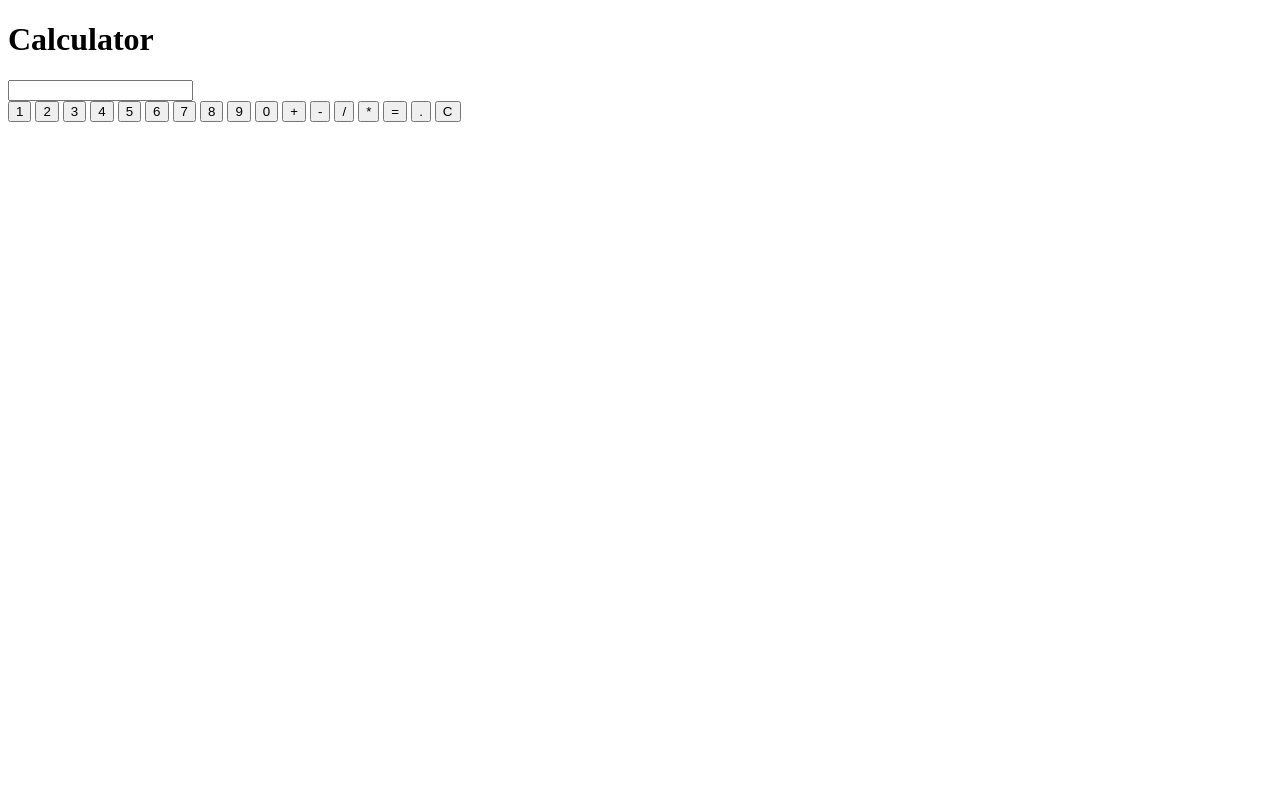
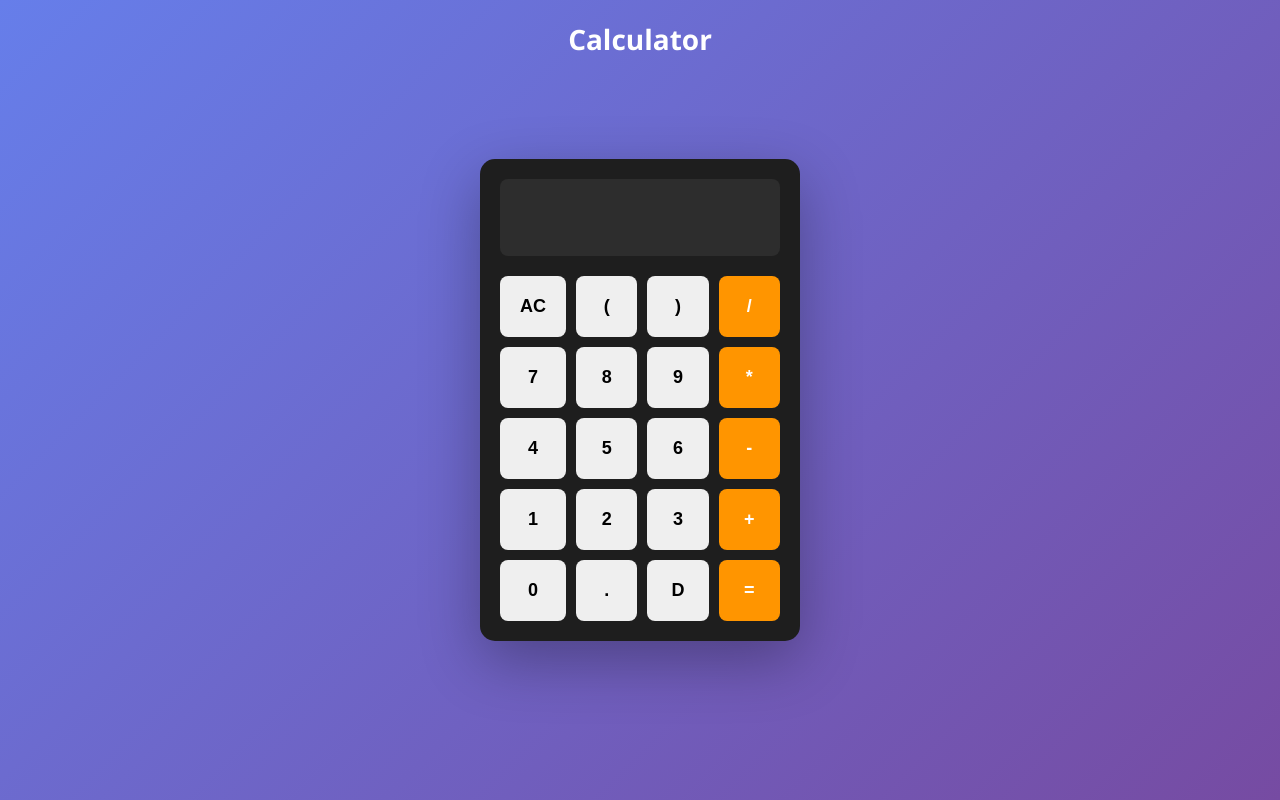
Before and after one commit to RakeshKumarMahto36/calculator-project, a plain HTML site: page index.html in a window 1280 px wide. Drawn offline with Linux system fonts and the light colour scheme.

Commit message:
added css styling

```diff
--- a/index.html
+++ b/index.html
@@ -4,39 +4,42 @@
     <meta charset="UTF-8">
     <meta name="viewport" content="width=device-width, initial-scale=1.0">
     <title>Calculator</title>
+    <link rel="stylesheet" href="style.css">
 </head>
 <body>
     <h1>Calculator</h1>
-    <div id="Calculator"><!--Calculator outerbody-->
+    <div id="calculator"><!--Calculator outerbody-->
         <div id="display-container"><!--display-->
             <input type="text" id="display" readonly>
         </div>
-        <div><!--buttons-->
+        <div id="buttons-container"><!--buttons-->
+            <button class="btn number-btn">AC</button>
+            <button class="btn number-btn">(</button>
+            <button class="btn number-btn">)</button>
+            <button class="btn operator-btn ">/</button>
+
+            <button class="btn number-btn">7</button>
+            <button class="btn number-btn">8</button>
+            <button class="btn number-btn">9</button>
+            <button class="btn operator-btn ">*</button>
+
+            <button class="btn number-btn">4</button>
+            <button class="btn number-btn">5</button>
+            <button class="btn number-btn">6</button>
+            <button class="btn operator-btn ">-</button>
+
             <button class="btn number-btn">1</button>
             <button class="btn number-btn">2</button>
             <button class="btn number-btn">3</button>
-            <button class="btn number-btn">4</button>
-            <button class="btn number-btn">5</button>
-            <button class="btn number-btn">6</button>
-            <button class="btn number-btn">7</button>
-            <button class="btn number-btn">8</button>
-            <button class="btn number-btn">9</button>
+            <button class="btn operator-btn ">+</button>
+
             <button class="btn number-btn">0</button>
-            <button class="btn number-btn">+</button>
-            <button class="btn number-btn">-</button>
-            <button class="btn number-btn">/</button>
-            <button class="btn number-btn">*</button>
-            <button class="btn number-btn">=</button>
             <button class="btn number-btn">.</button>
-            <button class="btn number-btn">C</button>
-            <!-- <button class="btn number-btn">1</button>
-            <button class="btn number-btn">1</button>
-            <button class="btn number-btn">1</button>
-            <button class="btn number-btn">1</button>
-            <button class="btn number-btn">1</button>
-            <button class="btn number-btn">1</button> -->
+            <button class="btn number-btn">D</button>
+            <button class="btn operator-btn ">=</button>
         </div>
 
     </div>
+    <script src="script.js"></script>
 </body>
 </html>
--- a/script.js
+++ b/script.js
@@ -0,0 +1,40 @@
+const buttons = document.querySelectorAll('.btn');
+const display = document.getElementById('display');
+
+buttons.forEach(button => {
+    button.addEventListener("click", function handleClick(){
+        var key = button.textContent;
+        calculate(key);
+    })
+});
+
+function calculate(key){
+    switch (key) {
+        case "=":
+            display.value=eval(display.value);
+            break;
+        case "AC":
+            display.value="";
+            break;
+        case "D":
+            //if(display.value.length>1)
+            display.value=display.value.slice(0,-1);
+            break;
+        default:
+            display.value+=key;
+            break;
+    }
+
+}
+// When user clicks a number button → display that number
+// When user clicks an operator (+, -, *, /) → store it
+// When user clicks another number → display the new number
+// When user clicks "=" → calculate and show result
+// When user clicks "C" → clear everything
+// Handle decimal points (.)
+// Key JavaScript concepts you'll need:
+
+// Event listeners (addEventListener)
+// DOM manipulation (getElementById, textContent)
+// String/number operations
+// eval() function (or build your own calculator logic)
--- a/style.css
+++ b/style.css
@@ -1,9 +1,77 @@
 *{
     margin: 0;
     padding: 0;
+    box-sizing: border-box;
+
+}
+body {
+    display: flex;
+    justify-content: center;
+    align-items: center;
+    min-height: 100vh;
+    background: linear-gradient(135deg, #667eea 0%, #764ba2 100%);
+    font-family: 'Segoe UI', Tahoma, Geneva, Verdana, sans-serif;
+}
+h1 {
+    position: absolute;
+    top: 20px;
+    color: white;
+    font-size: 28px;
 }
 #calculator {
-    height: 300px;
+    background-color: #1e1e1e;
     padding: 20px;
-    background-color: green;
+    border-radius: 15px;
+    box-shadow: 0 20px 60px rgba(0, 0, 0, 0.3);
+    width: 320px;
 }
+
+#display-container {
+    margin-bottom: 20px;
+}
+#display {
+    width: 100%;
+    padding: 20px;
+    font-size: 32px;
+    background-color: #2d2d2d;
+    color: #00ff00;
+    border: none;
+    border-radius: 8px;
+    text-align: right;
+    font-weight: bold;
+}
+#buttons-container {
+    display: grid;
+    grid-template-columns: repeat(4, 1fr);
+    gap: 10px;
+}
+.btn {
+    padding: 20px;
+    font-size: 18px;
+    border: none;
+    border-radius: 8px;
+    cursor: pointer;
+    font-weight: bold;
+    transition: all 0.2s ease;
+}
+.number-btn:hover {
+    background-color: #4a4a4a;
+    transform: scale(1.05);
+}
+.number-btn:active {
+    transform: scale(0.95);
+}
+.operator-btn {
+    background-color: #ff9500;
+    color: white;
+}
+.operator-btn:hover {
+    background-color: #ffb143;
+    transform: scale(1.05);
+}
+.operator-btn:active {
+    transform: scale(0.95);
+}
+.btn:focus {
+    outline: none;
+}
```
